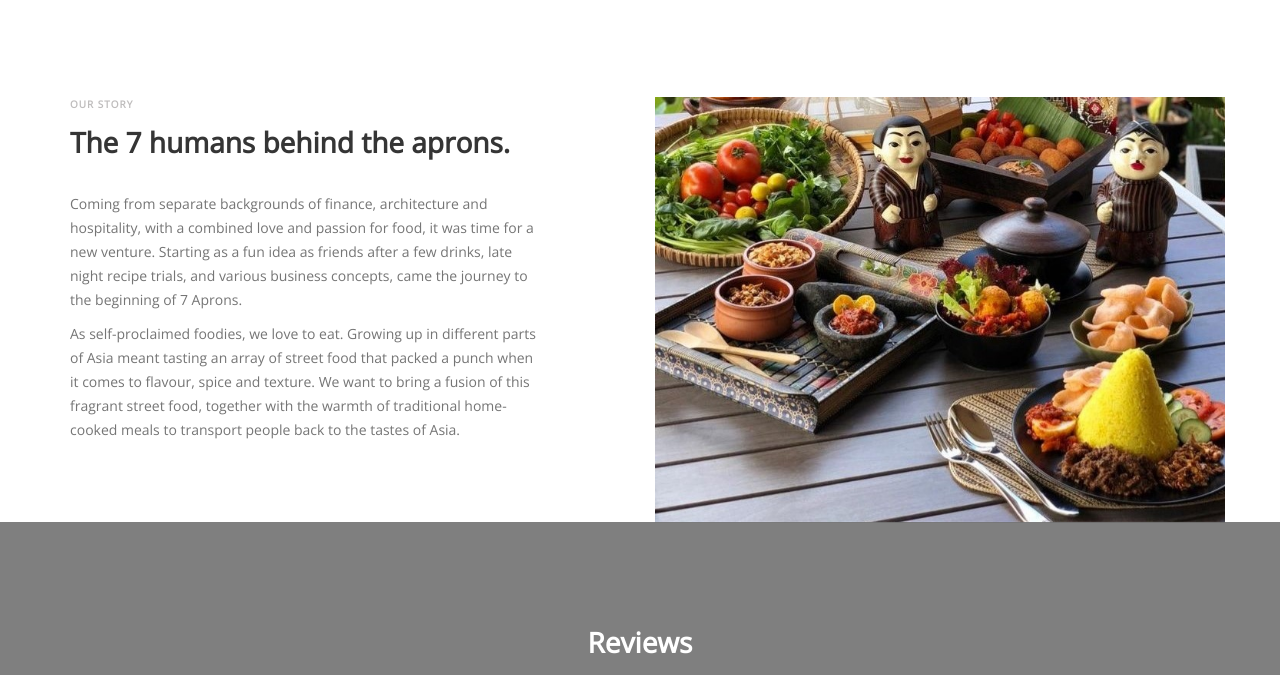
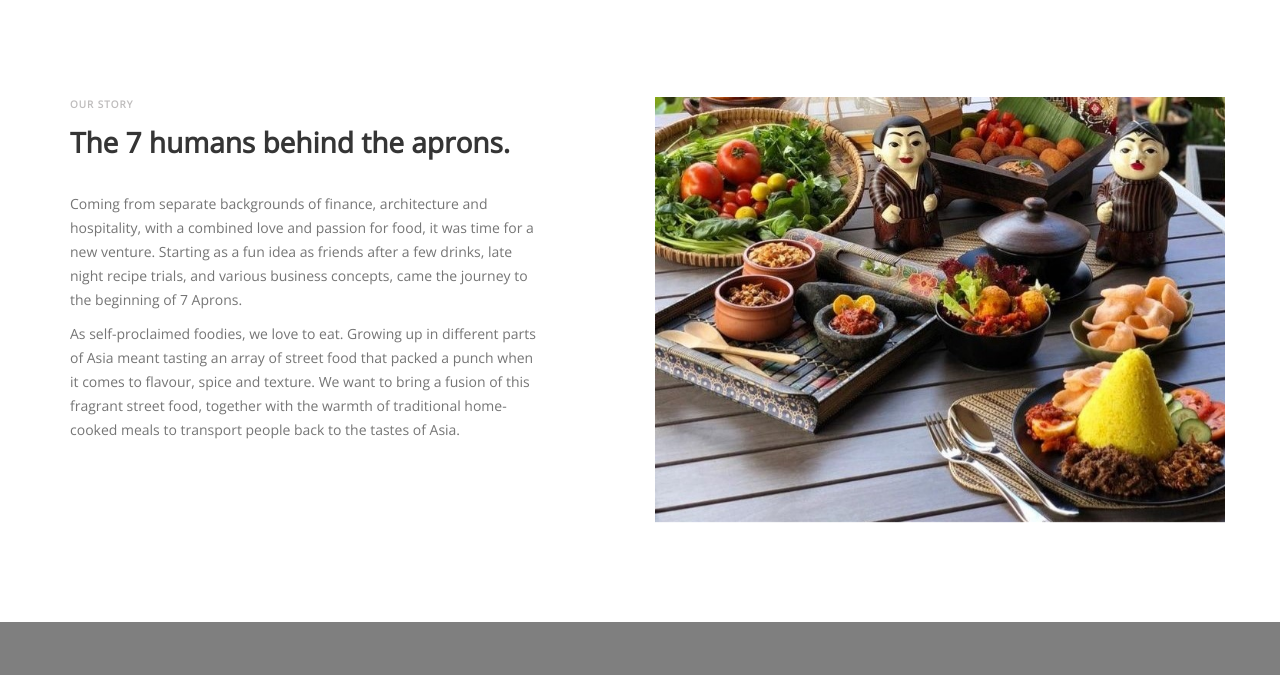
Before and after one commit to timeitel-boilerplate/7aprons-stripe, a plain HTML site: page index.html in a window 1280 px wide. Shown: the part 1507-2182 px from the top of the page. Drawn offline with nearby package versions, Linux system fonts and the light colour scheme.

Commit message:
style: bottom padding to our story section

```diff
--- a/css/styles.css
+++ b/css/styles.css
@@ -452,7 +452,7 @@
   -----------------------------------------*/
 
 #about {
-  padding-bottom: 0;
+  padding-bottom: 100px;
 }
 
 .about-info {
```
